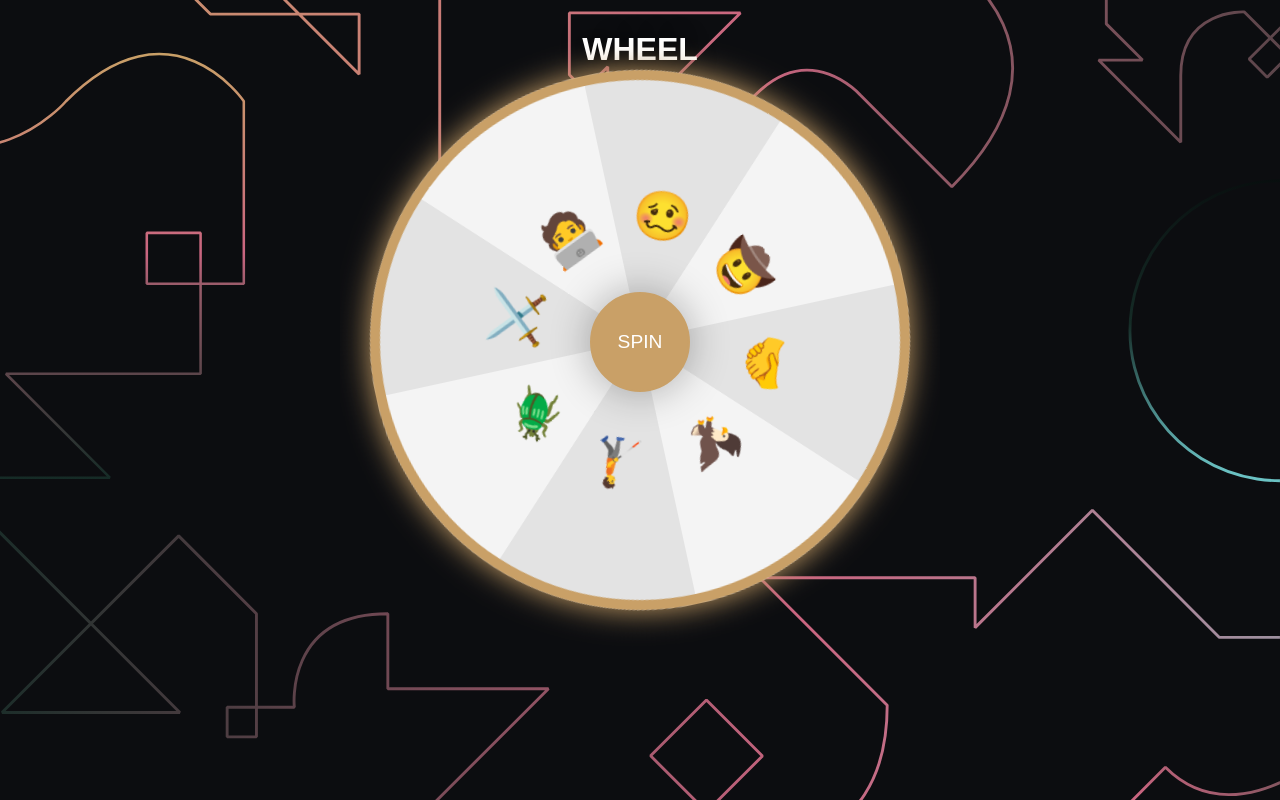
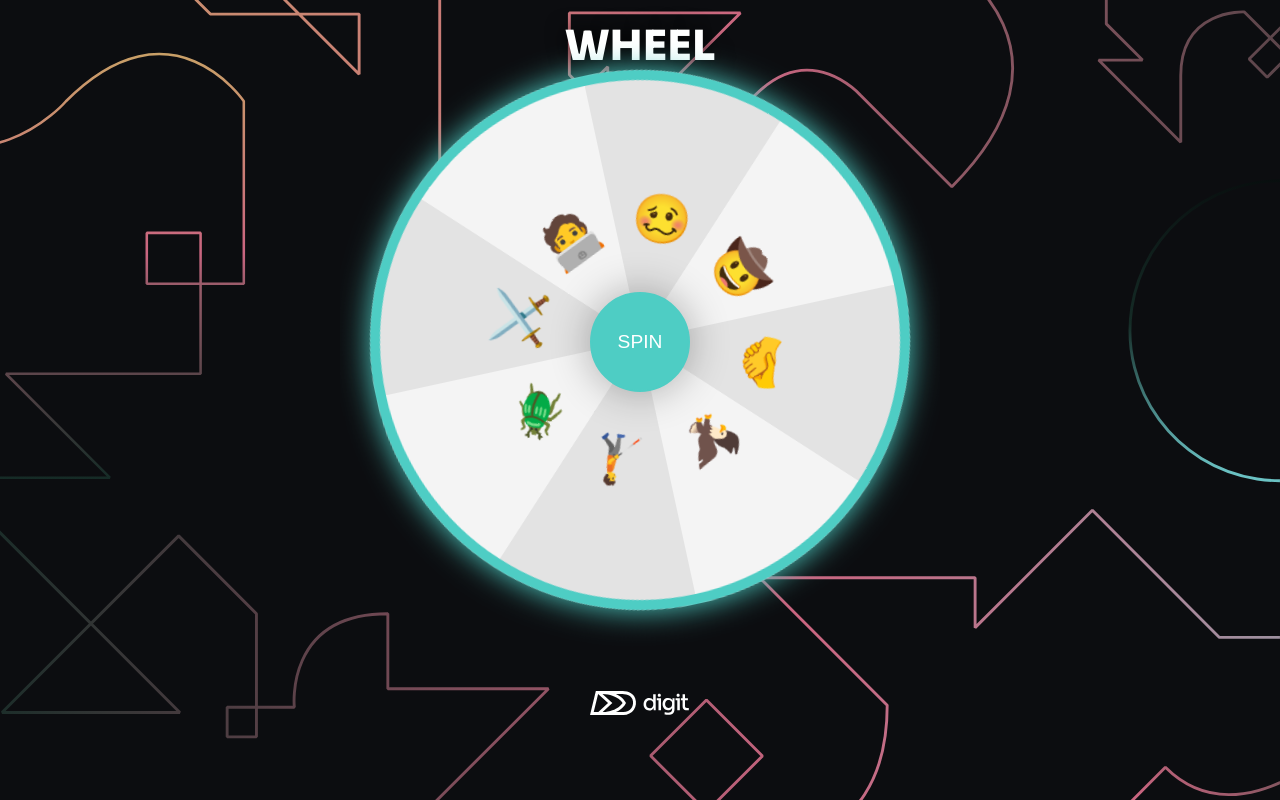
Before and after one commit to martenainult/martenainult.github.io, a plain HTML site: page index.html in a window 1280 px wide. Both pictures are taken after a click on the button "SPIN". Drawn offline with Linux system fonts and the light colour scheme; a web font is replaced by a local one.

Commit message:
Updated style

```diff
--- a/index.html
+++ b/index.html
@@ -5,11 +5,11 @@
     <link rel="preconnect" href="https://fonts.googleapis.com" />
     <link rel="preconnect" href="https://fonts.gstatic.com" crossorigin />
     <link
-      href="https://fonts.googleapis.com/css2?family=Special+Gothic+Expanded+One&display=swap"
+      href="https://fonts.googleapis.com/css2?family=Sora:wght@100..800&family=Special+Gothic+Expanded+One&display=swap"
       rel="stylesheet"
     />
     <meta name="viewport" content="width=device-width, initial-scale=1" />
-    <title>Wheel Of (mis)fortune</title>
+    <title>Wheel Of (mis)Fortune</title>
 
     <style>
       :root {
@@ -26,25 +26,53 @@
 
       body {
         margin: 0 auto;
-        font-family: 'Special Gothic Expanded One', sans-serif;
+        font-family: 'Sora', sans-serif;
+        font-weight: 100;
         display: flex;
         justify-content: center;
         align-items: center;
         max-width: 600px;
         height: 100vh;
-        background: #0c0d10 url('/src/assets/images/Digit_background_curves.svg') no-repeat center
+        background: #0c0d10 url('src/assets/images/Digit_background_curves.svg') no-repeat center
           center;
         background-size: cover;
         overflow: hidden;
       }
 
       .header-container {
+        padding-top: 10px;
         position: absolute;
+        display: inline-block;
+        text-align: center;
+        transition: all 1s ease;
+        transform-origin: center;
         top: 10px;
-        text-align: center;
         color: #ffffff;
-        font-size: auto;
+        font-weight: 800;
         text-shadow: 0 0 20px #000;
+      }
+
+      .header-container:hover {
+        transform: scale(1.05);
+        filter: drop-shadow(0 0 8px var(--digit-blue));
+      }
+
+      .header-container span {
+        font-size: 2.6rem;
+        font-weight: 900;
+        font-family: 'Sora', sans-serif;
+        text-transform: uppercase;
+      }
+      .header-container #title-fortune {
+        font-size: 2.6rem;
+        font-weight: 900;
+      }
+
+      .header-container #title-mis {
+        font-size: 1.6rem;
+        font-weight: 200;
+        transform: rotate(10deg);
+        padding-right: 6px;
       }
 
       .wheel-container {
@@ -75,8 +103,8 @@
           var(--white) 315deg 360deg
         );
         box-shadow:
-          0 0 0 10px var(--digit-yellow) inset,
-          0 0 30px var(--digit-yellow);
+          0 0 0 10px var(--digit-blue) inset,
+          0 0 30px var(--digit-blue);
         z-index: 2;
       }
 
@@ -103,13 +131,13 @@
         left: 50%;
         transform: translate(-50%, -50%);
         background: linear-gradient(145deg, #ffffff, #c5c5c5);
-        border: 2px solid var(--digit-yellow);
+        border: 2px solid var(--digit-blue);
         font-family: 'Special Gothic Expanded One', sans-serif;
         border-radius: 50%;
         width: 100px;
         height: 100px;
         font-size: 1.2rem;
-        color: var(--digit-yellow);
+        color: var(--digit-blue);
         cursor: pointer;
         box-shadow: 0 0px 20px rgba(0, 0, 0, 0.25);
         z-index: 5;
@@ -119,7 +147,7 @@
       }
 
       .spin-button.pressed {
-        background: var(--digit-yellow);
+        background: var(--digit-blue);
         color: white;
         box-shadow: 0 0px 40px rgba(0, 0, 0, 0.3);
       }
@@ -165,9 +193,9 @@
         font-size: 1rem;
         background-color: var(--white);
         color: #222;
-        border: 2px solid var(--digit-yellow);
-        box-shadow: 0 0px 8px var(--digit-yellow);
-        border-color: #c9a067;
+        border: 2px solid var(--digit-blue);
+        box-shadow: 0 0px 8px var(--digit-blue);
+        border-color: var(--digit-blue);
         border-radius: 10px;
         cursor: pointer;
       }
@@ -176,16 +204,23 @@
         transform: translate(-50%, -50%) scale(1);
         opacity: 1;
       }
+
+      footer {
+        position: absolute;
+        bottom: 80px;
+        text-align: center;
+      }
     </style>
   </head>
 
   <body>
     <div class="header-container">
-      <h1>
-        WHEEL <br />
-        OF <br />
-        (MIS)FORTUNE
-      </h1>
+      <span id="title-wheel">WHEEL</span> <br />
+      <span id="title-of">OF</span> <br />
+      <div style="display: flex; justify-content: center; align-items: center">
+        <span id="title-mis">(MIS)</span>
+        <span id="title-fortune">FORTUNE</span>
+      </div>
     </div>
 
     <div class="wheel-container">
@@ -208,6 +243,14 @@
       <button id="popup-close">Done ✔️</button>
     </div>
 
+    <footer>
+      <img
+        src="src/assets/images/digit_logo_white.svg"
+        alt="Logo"
+        style="width: 100px; height: auto"
+      />
+    </footer>
+
     <script>
       const wheel = document.getElementById('wheel')
       const popup = document.getElementById('popup')
@@ -219,7 +262,7 @@
         '🪲 Feature not a bug',
         '🧑‍🦯 Blindshot!',
         '🦅 Sniper',
-        '🤝 Persuasion 500',
+        '🤝 Roll for Persuasion',
         '🤠 Yoink!',
         '🥴 Am I drunk?',
         '🧑‍💻 Sudo rights',
@@ -262,7 +305,7 @@
         setTimeout(() => {
           showPopup(spinLabel, spinText)
           spinning = false
-        }, 3000)
+        }, 3200)
       }
 
       function showPopup(label, text) {
```
Also changed, not shown: src/assets/images/digit_logo.svg (added), src/assets/images/digit_logo_white.svg (added).
